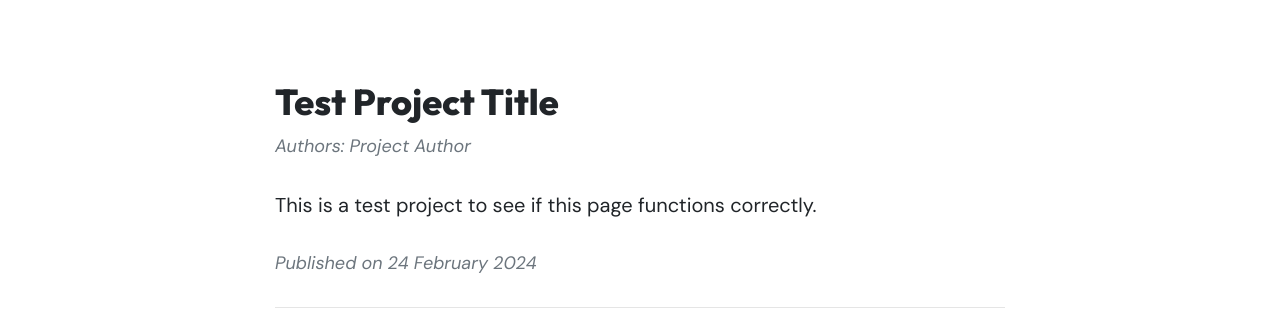
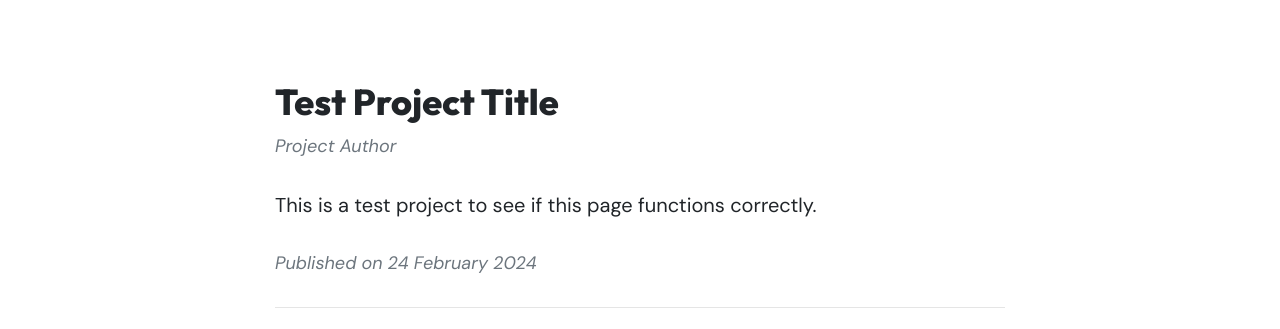
Before and after one commit to xohaeb/systronlab.github.io, a Jekyll site: the page built from projects.html, in a window 1280 px wide. Shown: the part 354-683 px from the top of the page. Built offline with Jekyll 4.4.1, drawn with Linux system fonts in a browser that asks for light colours.

Commit message:
Changed format of project tab

```diff
--- a/_layouts/projects.html
+++ b/_layouts/projects.html
@@ -9,8 +9,10 @@
             <div class="col-lg-8 col-md-10 mx-auto">
                 <div class="post-heading smaller-heading">
                     <h1>{{ page.title }}</h1>
-                    <p>Authors: {{ page.authors | array_to_sentence_string }}</p>
-                    <a class="btn btn-primary" href="{{ page.repo }}" target="_blank">View Repository on GitHub<span class="d-none d-md-inline"></span> &rarr;</a>
+                    <p>{{ page.authors | array_to_sentence_string }}</p>
+                    {% if page.repo %}
+                    <a class="btn btn-primary" href="{{ page.repo }}" target="_blank">View Repository<span class="d-none d-md-inline"></span> &rarr;</a>
+                    {% endif %}
                     <br>
                     <br>
                     <span class="meta">
--- a/projects.html
+++ b/projects.html
@@ -1,7 +1,7 @@
 ---
 layout: page
 title: Projects
-background: '/img/smart-cities.jpg'
+background: "/img/smart-cities.jpg"
 ---
 
 {% for project in site.projects reversed %}
@@ -11,15 +11,16 @@
         <h2 class="post-title">{{ project.title }}</h2>
     </a>
     <p class="post-meta">
-        Authors: {{ project.authors | array_to_sentence_string | truncatewords: 30 }}
+        {{ project.authors | array_to_sentence_string | truncatewords: 30 }}
     </p>
+    {% if project.desc %}
     <p>{{ project.desc | strip_html }}</p>
-    <p class="post-meta">
-        Published on {{ project.date | date: '%d %B %Y' }}
-    </p>
-
+    {% else %}
+    <p>{{ project.excerpt | truncatewords: 30 |strip_html }}</p>
+    {% endif %}
+    <p class="post-meta">Published on {{ project.date | date: '%d %B %Y' }}</p>
 </article>
 
-<hr>
+<hr />
 
 {% endfor %}
```
Also changed, not shown: _publications/template.md (+0 -1 lines).
